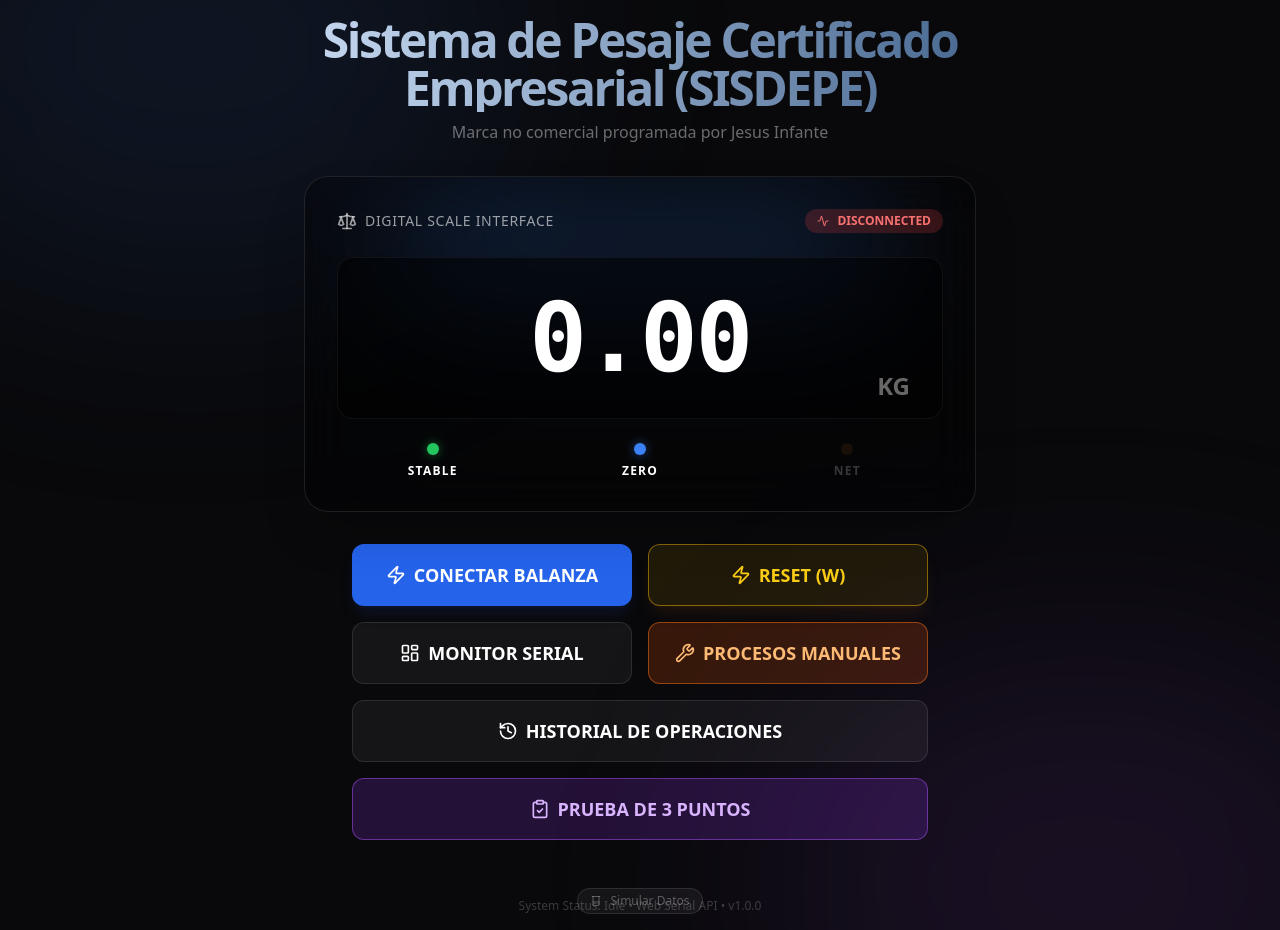
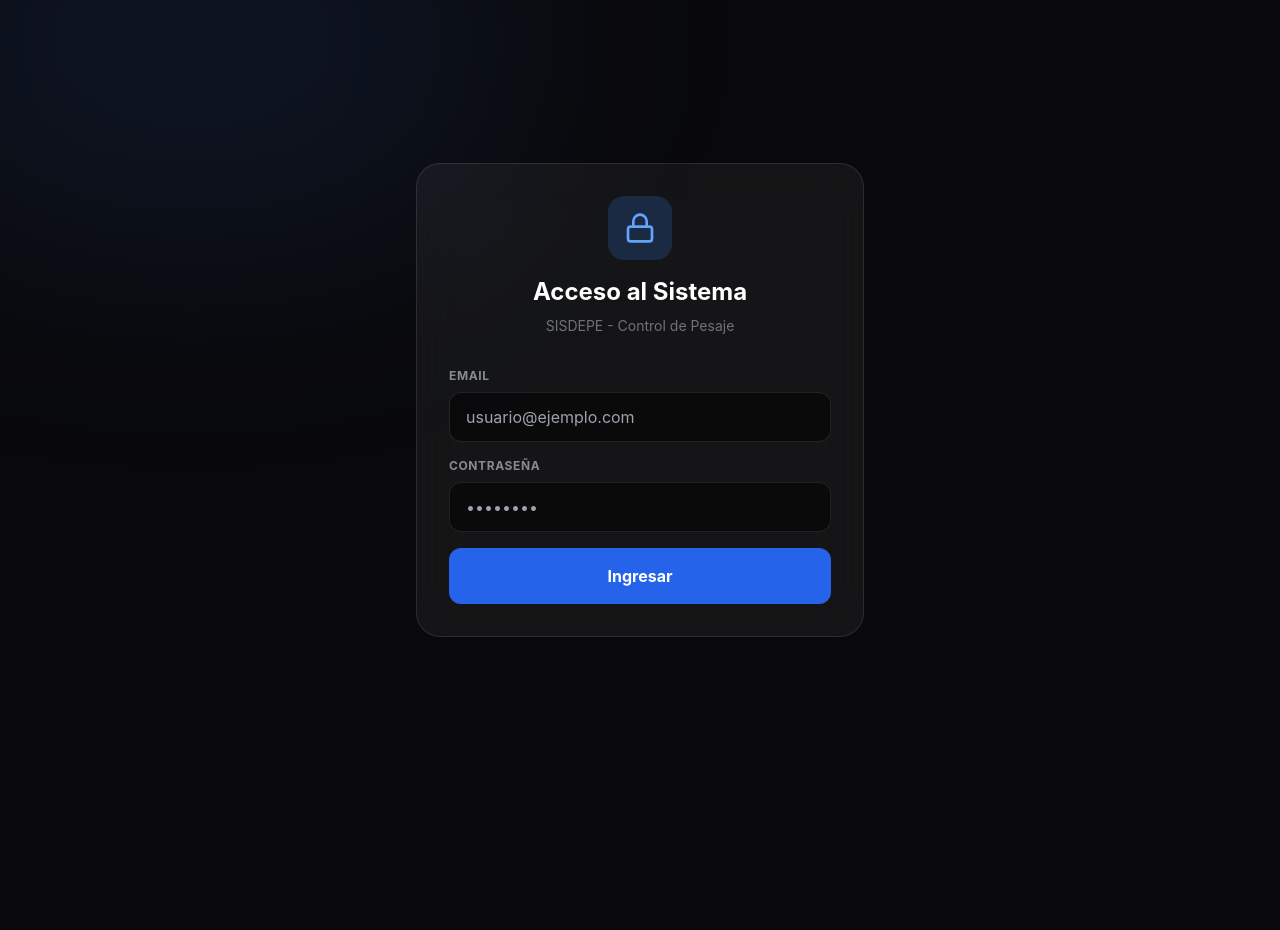
Before and after one commit to waldobeat/pesospd2, a React (Vite) app: page / in a window 1280 px wide. After the commit the page ends 800 px from the top, so only its background shows below. Built offline with nearby package versions, Linux system fonts and the light colour scheme; no server answers.

Commit message:
fix: syntax error in calibration test and firebase import

```diff
--- a/package.json
+++ b/package.json
@@ -11,6 +11,7 @@
   },
   "dependencies": {
     "clsx": "^2.1.1",
+    "firebase": "^12.9.0",
     "jspdf": "^4.1.0",
     "jspdf-autotable": "^5.0.7",
     "lucide-react": "^0.574.0",
--- a/src/App.tsx
+++ b/src/App.tsx
@@ -5,11 +5,26 @@ import { TestWeightWindow } from './components/TestWeightWindow';
 import { CalibrationTest } from './components/CalibrationTest';
 import { HistoryView } from './components/HistoryView';
 import { RepairModule } from './components/RepairModule';
-import { Zap, Beaker, LayoutDashboard, ClipboardCheck, History, Wrench } from 'lucide-react';
+import { Login } from './components/Login'; // Import Login
+import { Zap, Beaker, LayoutDashboard, ClipboardCheck, History, Wrench, LogOut } from 'lucide-react';
 import clsx from 'clsx';
 import { serialService } from './services/SerialService';
+import { auth } from './firebase'; // Import auth
+import { onAuthStateChanged, signOut, type User } from 'firebase/auth';
 
 function App() {
+  // Auth State
+  const [user, setUser] = useState<User | null>(null);
+  const [authLoading, setAuthLoading] = useState(true);
+
+  useEffect(() => {
+    const unsubscribe = onAuthStateChanged(auth, (currentUser) => {
+      setUser(currentUser);
+      setAuthLoading(false);
+    });
+    return () => unsubscribe();
+  }, []);
+
   const {
     weight, unit, isStable, isZero, isNet, isConnected, isConnecting, error,
     lastReceived, rawBuffer, connect, disconnect
@@ -53,6 +68,18 @@ function App() {
     };
   }, [isSimulating]);
 
+  if (authLoading) {
+    return (
+      <div className="min-h-screen bg-[#09090b] flex items-center justify-center text-white">
+        Cargando sistema...
+      </div>
+    );
+  }
+
+  if (!user) {
+    return <Login />;
+  }
+
   return (
     <div className="min-h-screen bg-[#09090b] text-white selection:bg-blue-500/30 flex flex-col items-center justify-center p-4 relative overflow-hidden font-sans">
 
@@ -64,7 +91,14 @@ function App() {
       <div className="w-full max-w-4xl z-10 flex flex-col gap-8">
 
         {/* Title */}
-        <div className="text-center space-y-2">
+        <div className="text-center space-y-2 relative">
+          <button
+            onClick={() => signOut(auth)}
+            className="absolute right-0 top-0 p-2 hover:bg-white/10 rounded-lg text-white/30 hover:text-white transition-colors"
+            title="Cerrar Sesión"
+          >
+            <LogOut className="w-5 h-5" />
+          </button>
           <h1 className="text-4xl md:text-5xl font-bold tracking-tighter bg-gradient-to-r from-blue-100 to-blue-400/50 bg-clip-text text-transparent">
             Sistema de Pesaje Certificado Empresarial (SISDEPE)
           </h1>
--- a/src/components/HistoryView.tsx
+++ b/src/components/HistoryView.tsx
@@ -13,17 +13,25 @@ interface HistoryViewProps {
 export const HistoryView: React.FC<HistoryViewProps> = ({ isOpen, onClose }) => {
     const [records, setRecords] = useState<HistoryItem[]>([]);
     const [searchTerm, setSearchTerm] = useState("");
+    const [loading, setLoading] = useState(false);
 
     useEffect(() => {
         if (isOpen) {
-            setRecords(historyService.getAll());
+            loadRecords();
         }
     }, [isOpen]);
 
-    const handleDelete = (id: string) => {
+    const loadRecords = async () => {
+        setLoading(true);
+        const data = await historyService.getAll();
+        setRecords(data);
+        setLoading(false);
+    };
+
+    const handleDelete = async (id: string) => {
         if (confirm("¿Está seguro de eliminar este registro?")) {
-            historyService.delete(id);
-            setRecords(historyService.getAll());
+            await historyService.delete(id);
+            loadRecords(); // Reload after delete
         }
     };
 
@@ -152,7 +160,12 @@ export const HistoryView: React.FC<HistoryViewProps> = ({ isOpen, onClose }) =>
                 </div>
 
                 {/* Table */}
-                <div className="overflow-auto bg-black/40 flex-1">
+                <div className="overflow-auto bg-black/40 flex-1 relative">
+                    {loading && (
+                        <div className="absolute inset-0 bg-black/50 backdrop-blur-sm z-20 flex items-center justify-center text-white">
+                            Cargando historial...
+                        </div>
+                    )}
                     <table className="w-full text-left border-collapse">
                         <thead className="bg-white/5 sticky top-0 backdrop-blur-md z-10">
                             <tr>
@@ -168,7 +181,7 @@ export const HistoryView: React.FC<HistoryViewProps> = ({ isOpen, onClose }) =>
                             {filteredRecords.length === 0 ? (
                                 <tr>
                                     <td colSpan={6} className="p-12 text-center text-white/20">
-                                        No hay registros encontrados.
+                                        {loading ? "..." : "No hay registros encontrados."}
                                     </td>
                                 </tr>
                             ) : (
@@ -237,7 +250,7 @@ export const HistoryView: React.FC<HistoryViewProps> = ({ isOpen, onClose }) =>
 
                 {/* Footer */}
                 <div className="p-4 bg-white/5 border-t border-white/10 text-center text-xs text-white/20">
-                    Los registros se guardan localmente en este navegador via LocalStorage.
+                    Sincronizado con Firebase Cloud
                 </div>
             </div>
         </div>
--- /dev/null
+++ b/src/components/Login.tsx
@@ -0,0 +1,90 @@
+import React, { useState } from 'react';
+import { auth } from '../firebase';
+import { signInWithEmailAndPassword } from 'firebase/auth';
+import { Lock, Loader2, AlertCircle } from 'lucide-react';
+
+export const Login: React.FC = () => {
+    const [email, setEmail] = useState("");
+    const [password, setPassword] = useState("");
+    const [loading, setLoading] = useState(false);
+    const [error, setError] = useState("");
+
+    const handleLogin = async (e: React.FormEvent) => {
+        e.preventDefault();
+        setLoading(true);
+        setError("");
+
+        try {
+            await signInWithEmailAndPassword(auth, email, password);
+        } catch (err: any) {
+            console.error(err);
+            setError("Credenciales inválidas o error de conexión.");
+        } finally {
+            setLoading(false);
+        }
+    };
+
+    return (
+        <div className="min-h-screen bg-[#09090b] flex items-center justify-center p-4">
+            {/* Background Ambience */}
+            <div className="absolute top-[-20%] left-[-10%] w-[50%] h-[50%] bg-blue-500/10 blur-[120px] rounded-full pointing-events-none select-none" />
+
+            <div className="w-full max-w-md bg-white/5 border border-white/10 rounded-3xl p-8 z-10 backdrop-blur-xl">
+                <div className="text-center mb-8">
+                    <div className="w-16 h-16 bg-blue-500/20 rounded-2xl flex items-center justify-center mx-auto mb-4 text-blue-400">
+                        <Lock className="w-8 h-8" />
+                    </div>
+                    <h1 className="text-2xl font-bold text-white mb-2">Acceso al Sistema</h1>
+                    <p className="text-white/40 text-sm">SISDEPE - Control de Pesaje</p>
+                </div>
+
+                {error && (
+                    <div className="mb-6 p-4 bg-red-500/10 border border-red-500/20 rounded-xl flex items-center gap-3 text-red-400 text-sm">
+                        <AlertCircle className="w-5 h-5 flex-shrink-0" />
+                        {error}
+                    </div>
+                )}
+
+                <form onSubmit={handleLogin} className="space-y-4">
+                    <div>
+                        <label className="block text-white/50 text-xs font-bold uppercase tracking-wider mb-2">Email</label>
+                        <input
+                            type="email"
+                            required
+                            value={email}
+                            onChange={e => setEmail(e.target.value)}
+                            className="w-full bg-black/50 border border-white/10 rounded-xl px-4 py-3 text-white outline-none focus:border-blue-500 transition-colors"
+                            placeholder="usuario@ejemplo.com"
+                        />
+                    </div>
+                    <div>
+                        <label className="block text-white/50 text-xs font-bold uppercase tracking-wider mb-2">Contraseña</label>
+                        <input
+                            type="password"
+                            required
+                            value={password}
+                            onChange={e => setPassword(e.target.value)}
+                            className="w-full bg-black/50 border border-white/10 rounded-xl px-4 py-3 text-white outline-none focus:border-blue-500 transition-colors"
+                            placeholder="••••••••"
+                        />
+                    </div>
+
+                    <button
+                        type="submit"
+                        disabled={loading}
+                        className="w-full py-4 bg-blue-600 hover:bg-blue-500 text-white rounded-xl font-bold transition-all flex items-center justify-center gap-2 mt-4"
+                    >
+                        {loading ? (
+                            <>
+                                <Loader2 className="w-5 h-5 animate-spin" />
+                                Verificando...
+                            </>
+                        ) : (
+                            "Ingresar"
+                        )}
+                    </button>
+                </form>
+            </div>
+        </div>
+    );
+};
--- a/src/components/RepairModule.tsx
+++ b/src/components/RepairModule.tsx
@@ -29,14 +29,15 @@ export const RepairModule: React.FC<RepairModuleProps> = ({ isOpen, onClose }) =
         setRepaired(true);
     };
 
-    const handleSaveAndGenerate = () => {
+    const handleSaveAndGenerate = async () => {
         if (!serial || !diagnosis || !solution) {
             alert("Por favor complete los campos obligatorios (Serial, Diagnóstico, Solución)");
             return;
         }
 
-        // 1. Save to History
-        historyService.save({
+        try {
+            // 1. Save to History (Async)
+            await historyService.save({
                 model,
                 serial,
                 branch,
@@ -49,14 +50,15 @@ export const RepairModule: React.FC<RepairModuleProps> = ({ isOpen, onClose }) =
             // 2. Generate PDF
             generatePDF();
 
-        // 3. Close & Reset
-        // onClose(); // Optional: keep open? User might want to do another.
-        // resetForm();
             if (confirm("Registro guardado y PDF generado. ¿Desea cerrar el módulo?")) {
                 onClose();
                 resetForm();
             } else {
                 resetForm();
+            }
+        } catch (error) {
+            console.error(error);
+            alert("Error al guardar en la nube.");
         }
     };
 
--- /dev/null
+++ b/src/firebase.ts
@@ -0,0 +1,17 @@
+import { initializeApp } from "firebase/app";
+import { getAuth } from "firebase/auth";
+import { getFirestore } from "firebase/firestore";
+
+const firebaseConfig = {
+    apiKey: "AIzaSyB-waqgruomLZWmrY9K1bM_tvQ3cbgm8Zo",
+    authDomain: "pesos-ef769.firebaseapp.com",
+    projectId: "pesos-ef769",
+    storageBucket: "pesos-ef769.firebasestorage.app",
+    messagingSenderId: "589069109754",
+    appId: "1:589069109754:web:8503f1e5dee698d1a03c43",
+    measurementId: "G-4JH58E68XX"
+};
+
+const app = initializeApp(firebaseConfig);
+export const auth = getAuth(app);
+export const db = getFirestore(app);
```
Also changed, not shown: src/components/CalibrationTest.tsx (+7 -2 lines), src/services/HistoryService.ts (+31 -30 lines), 1 other file (tests, documents, lock files or other folders). Lines whose indentation alone changed are shown as unchanged.
